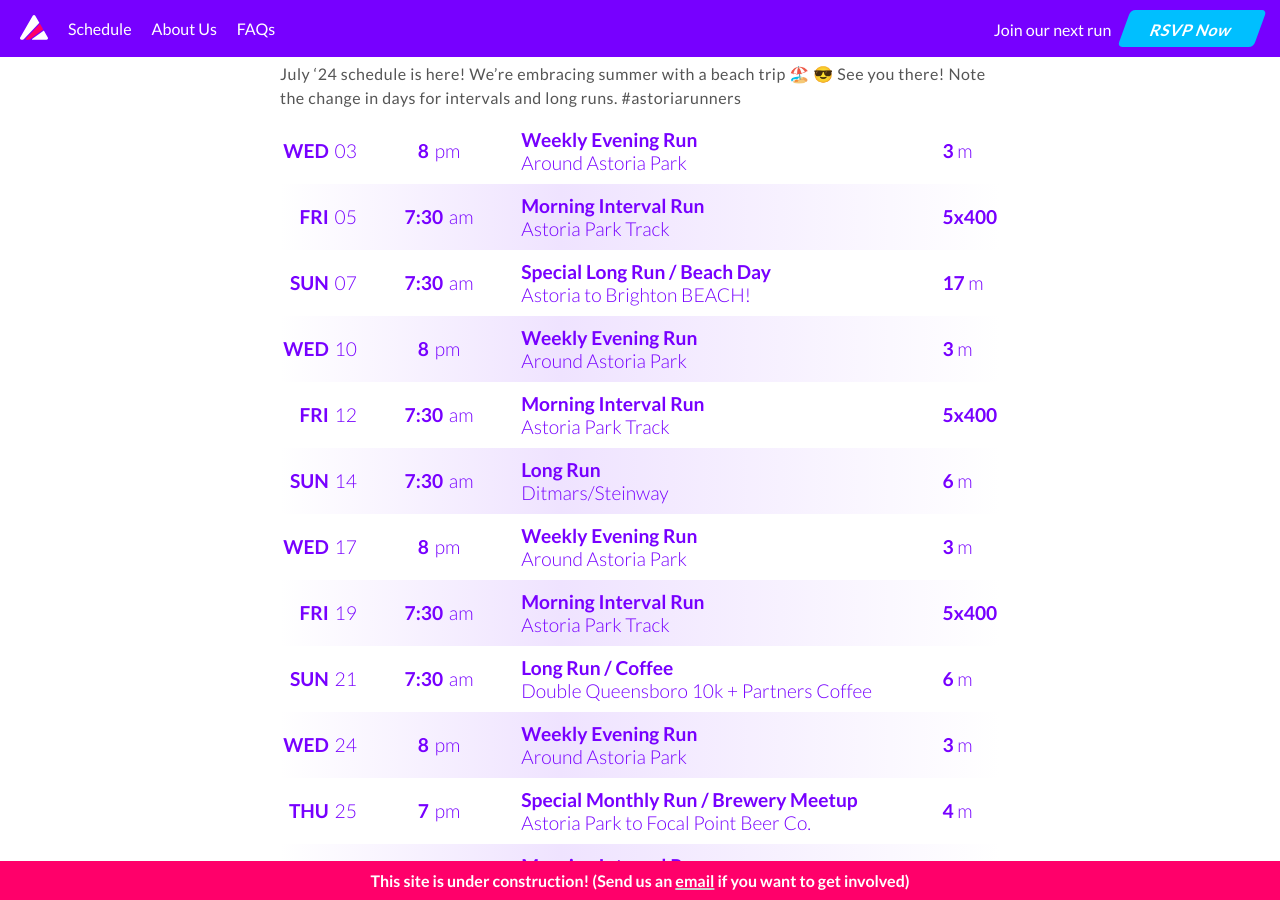
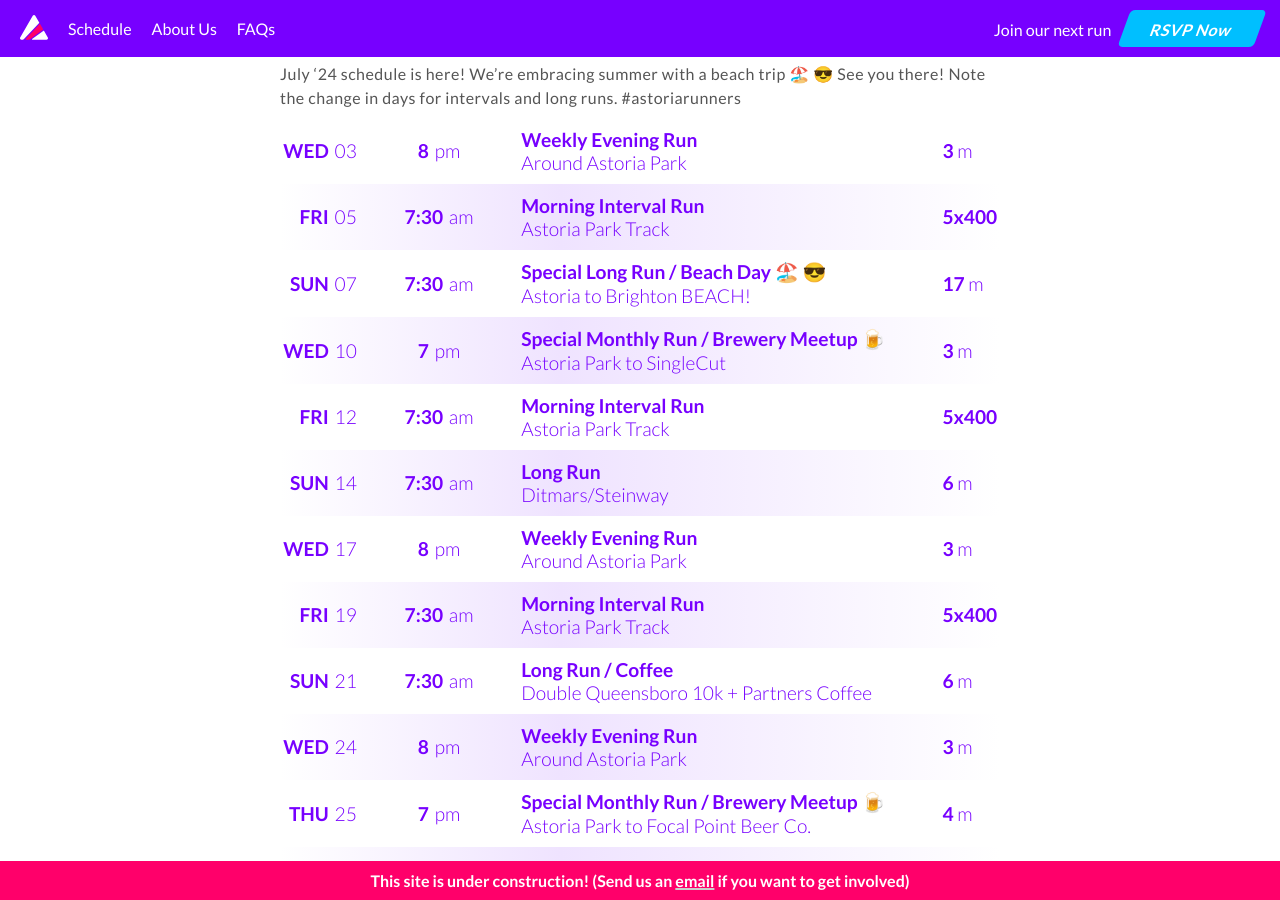
Before and after one commit to maxdug/astoriarunners, a Jekyll site: the page built from index.markdown, in a window 1280 px wide and 900 px high, scrolled down 726 px. Built offline with Jekyll 4.4.1, drawn with Linux system fonts in a browser that asks for light colours; nearby versions of some CDN libraries.

Commit message:
schedule update

```diff
--- a/_layouts/home.html
+++ b/_layouts/home.html
@@ -65,7 +65,7 @@ layout: base
         <span class="ampm">am</span>
       </span>
       <span class="run">
-        <span class="heading">Special Long Run / Beach Day</span>
+        <span class="heading">Special Long Run / Beach Day 🏖️  😎</span>
         <span class="description">Astoria to Brighton BEACH!</span>
       </span>
       <span class="distance">
@@ -79,12 +79,12 @@ layout: base
         <span class="day-number">10</span>
       </span>
       <span class="time">
-        <span class="time-number">8</span>
+        <span class="time-number">7</span>
         <span class="ampm">pm</span>
       </span>
       <span class="run">
-        <span class="heading">Weekly Evening Run</span>
-        <span class="description">Around Astoria Park</span>
+        <span class="heading">Special Monthly Run / Brewery Meetup 🍺</span>
+        <span class="description">Astoria Park to SingleCut</span>
       </span>
       <span class="distance">
         <span class="distance-number">3</span>
@@ -209,7 +209,7 @@ layout: base
         <span class="ampm">pm</span>
       </span>
       <span class="run">
-        <span class="heading">Special Monthly Run / Brewery Meetup</span>
+        <span class="heading">Special Monthly Run / Brewery Meetup 🍺</span>
         <span class="description">Astoria Park to Focal Point Beer Co.</span>
       </span>
       <span class="distance">
```
Also changed, not shown: 2 other files.
